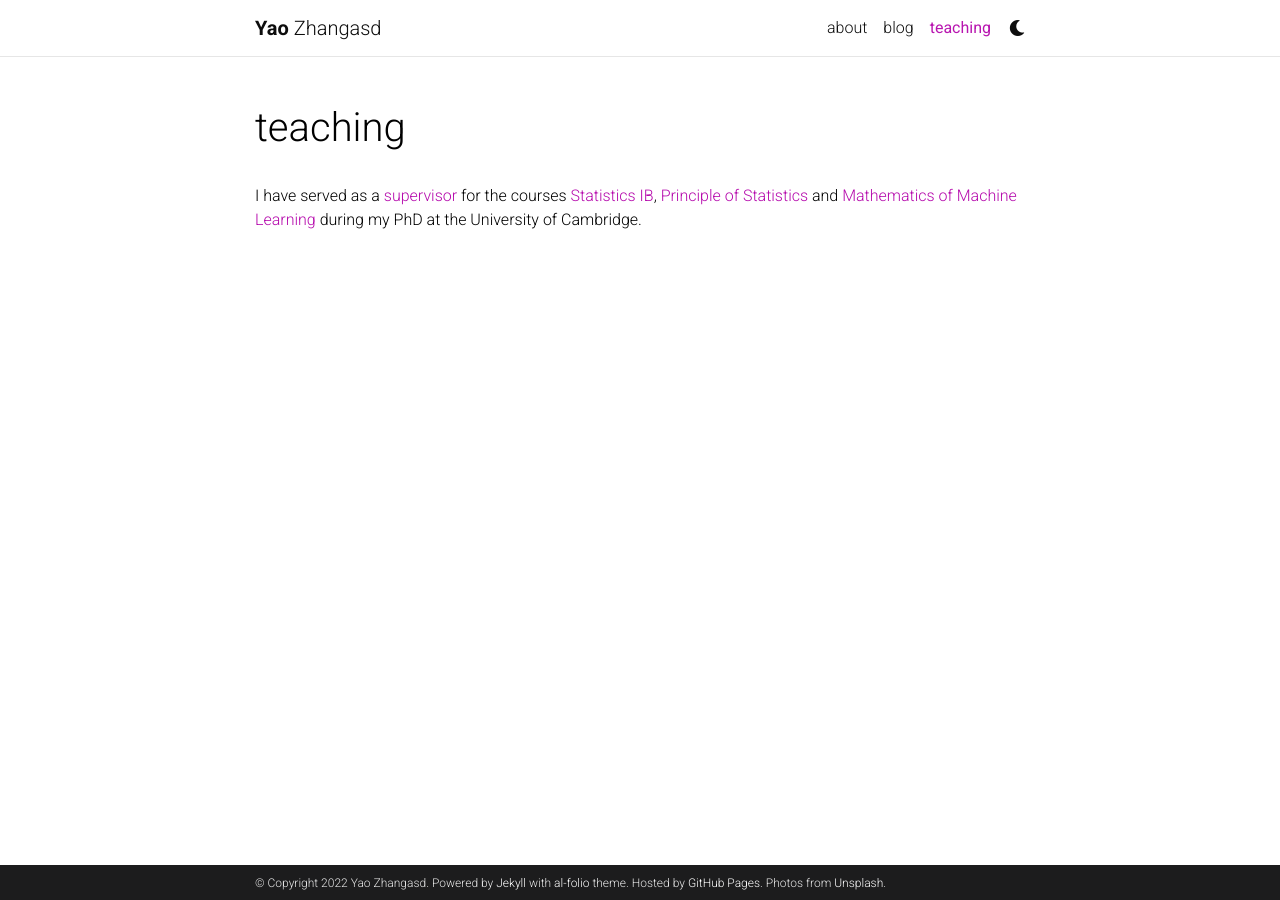
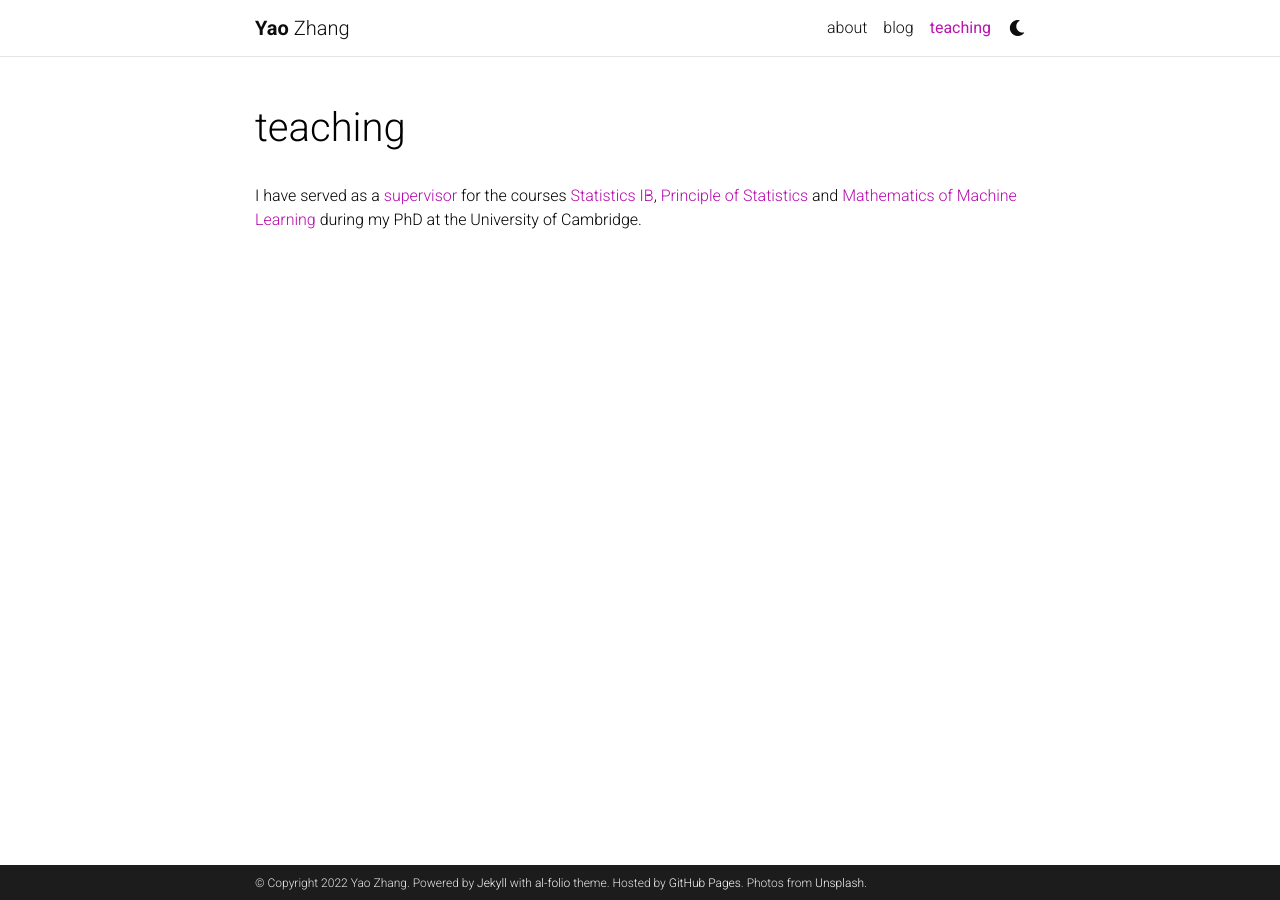
Before and after one commit to yaozhang24/yaozhang.github.io, a Jekyll site: the page built from _pages/teaching.md, in a window 1280 px wide. Built offline with Jekyll 4.4.1, drawn with Linux system fonts in a browser that asks for light colours; comment, search, counter and statistics services are not loaded; a style sheet for code colours, icons or effects is not loaded.

Commit message:
Update _config.yml

```diff
--- a/_config.yml
+++ b/_config.yml
@@ -5,7 +5,7 @@
 title: blank # the website title (if blank, full name will be used instead)
 first_name: Yao
 middle_name:
-last_name: Zhangasd
+last_name: Zhang
 email: zhangyao@stanford.edu
 description: > # the ">" symbol means to ignore newlines until "footer_text:"
   A simple, whitespace theme for academics. Based on [*folio](https://github.com/bogoli/-folio) design.
@@ -93,8 +93,7 @@
 facebook_id: # your facebook id
 discord_id: # your discord id (18-digit unique numerical identifier)
 
-contact_note: >
-  You can even add a little note about which of these is the best way to reach you.
+
 
 # -----------------------------------------------------------------------------
 # Analytics and search engine verification
```
